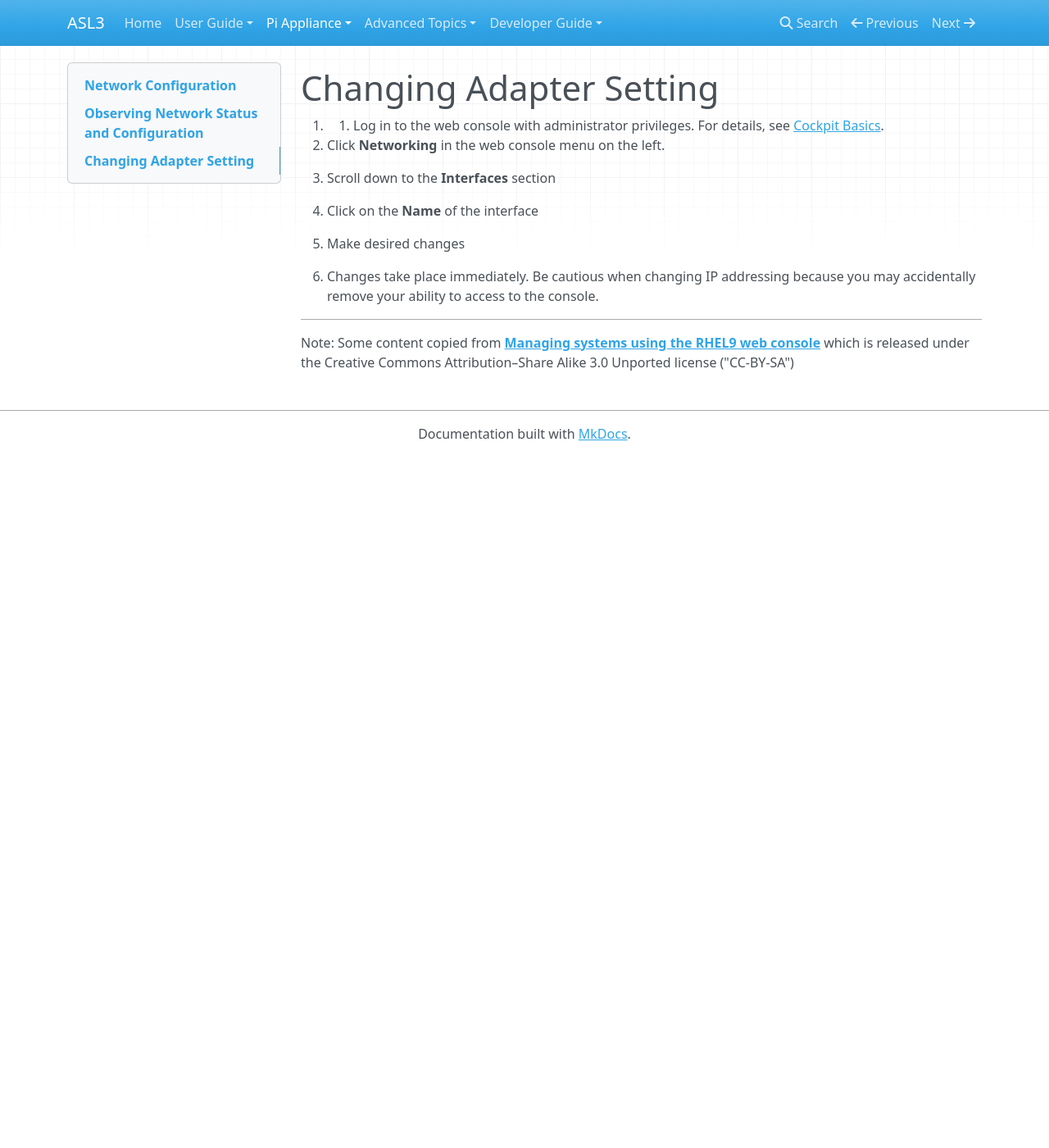
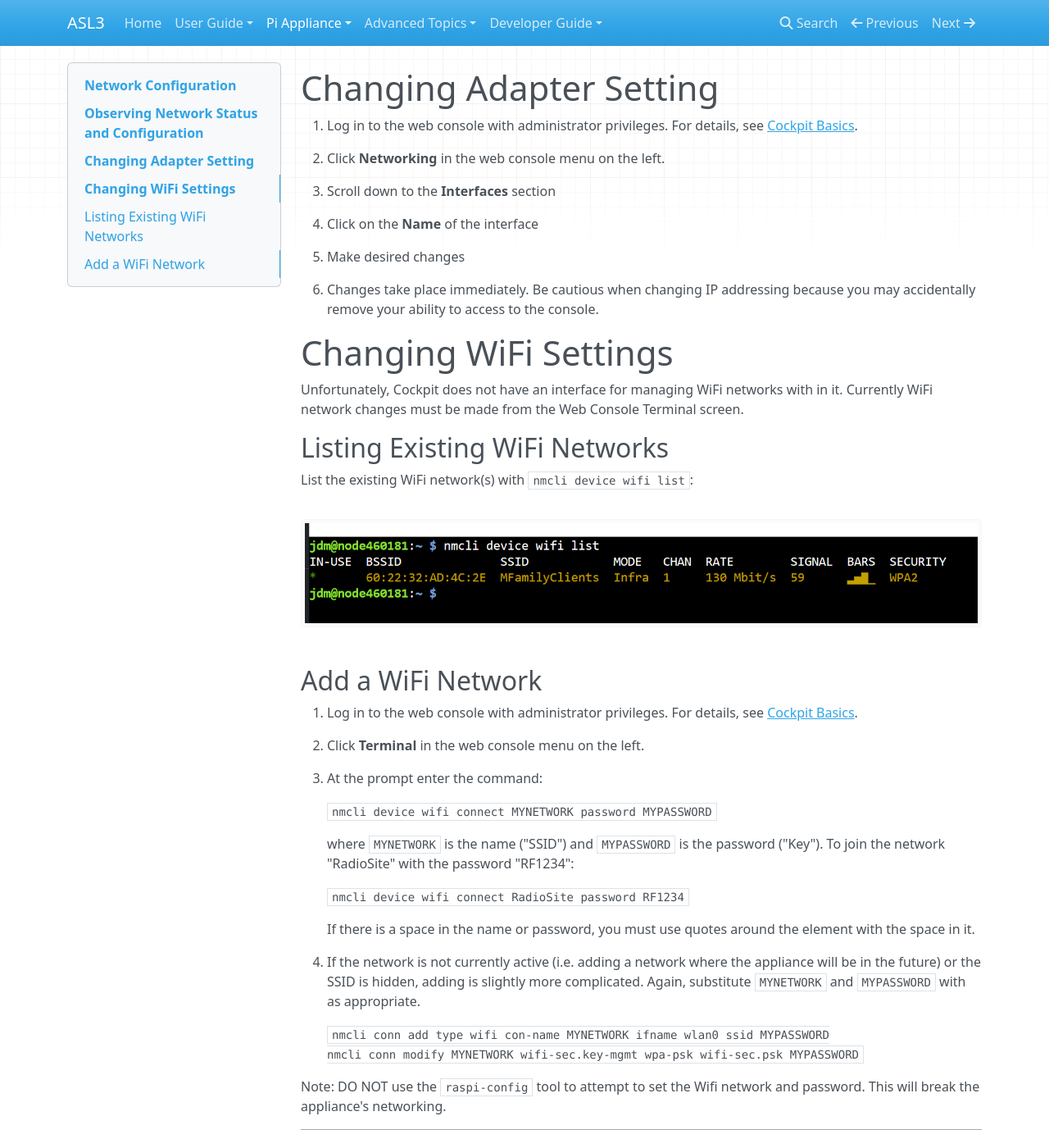
Before and after one commit to AllStarLink/ASL3-Manual, an MkDocs documentation site: the page built from docs/pi/cockpit-network.md, in a window 1280 px wide and 1400 px high, scrolled down 1368 px. Shown: the whole window at 82% size. Built offline with MkDocs 1.6.1, drawn with Linux system fonts in a browser that asks for light colours; nearby versions of some CDN libraries; before the commit the page ends 1925 px from its top, so only the background shows below that.

Commit message:
add docs on manging WiFI networks

````diff
--- a/docs/pi/cockpit-network.md
+++ b/docs/pi/cockpit-network.md
@@ -38,6 +38,50 @@ state of the network:
 IP addressing because you may accidentally remove your ability
 to access to the console.
 
+# Changing WiFi Settings
+Unfortunately, Cockpit does not have an interface for managing WiFi networks
+with in it. Currently WiFi network changes must be made from the Web Console
+Terminal screen.
+
+## Listing Existing WiFi Networks
+List the existing WiFi network(s) with `nmcli device wifi list`:
+
+![Display Wifi](img/cockpit_wifi1.png)
+
+## Add a WiFi Network
+1. Log in to the web console with administrator privileges.
+   For details, see [Cockpit Basics](cockpit-basics.md).
+
+2. Click **Terminal** in the web console menu on the left.
+
+3. At the prompt enter the command:
+
+    ```
+    nmcli device wifi connect MYNETWORK password MYPASSWORD
+    ```
+
+    where `MYNETWORK` is the name ("SSID") and `MYPASSWORD` is the password ("Key").
+    To join the network "RadioSite" with the password "RF1234":
+
+    ```
+    nmcli device wifi connect RadioSite password RF1234
+    ```
+
+    If there is a space in the name or password, you must use quotes around the
+    element with the space in it.
+
+4. If the network is not currently active (i.e. adding a network where the appliance
+will be in the future) or the SSID is hidden, adding is slightly more complicated.
+Again, substitute `MYNETWORK` and `MYPASSWORD` with as appropriate.
+
+    ```
+    nmcli conn add type wifi con-name MYNETWORK ifname wlan0 ssid MYPASSWORD
+    nmcli conn modify MYNETWORK wifi-sec.key-mgmt wpa-psk wifi-sec.psk MYPASSWORD
+    ```
+
+Note: DO NOT use the `raspi-config` tool to attempt to set the Wifi network and
+password. This will break the appliance's networking.
+
 ___
 Note: Some content copied from
 [__Managing systems using the RHEL9 web console__](https://access.redhat.com/documentation/en-us/red_hat_enterprise_linux/9/html/managing_systems_using_the_rhel_9_web_console/index)
````
Also changed, not shown: other parts of docs/pi/cockpit-network.md (+1 -1 lines), docs/pi/img/cockpit_wifi1.png (added).
